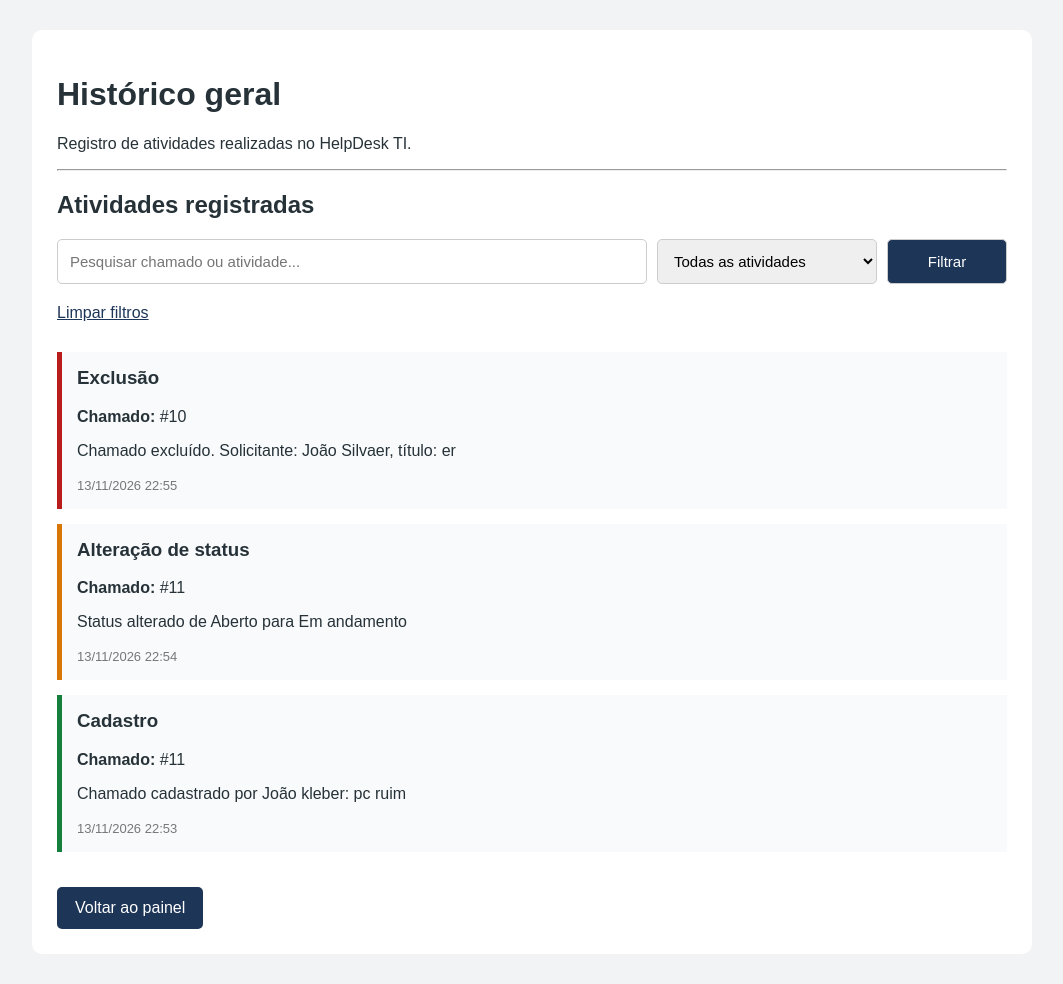
After one commit to ThiagoTJB/HelpDesk-TI, a Flask app: page /historico-geral in a window 1280 px wide. The commit adds this page. Shown: the whole page, without its empty margins (108-1171 px from the left). Run offline with Flask 3, Linux system fonts and the light colour scheme; data comes from the database, SQL or seed files in the repository; both versions use the stored data as it was after the commit.

Commit message:
v010
adicionado o historico geral

```diff
--- a/app.py
+++ b/app.py
@@ -244,10 +244,36 @@ def atualizar(id):
 
 
 # Excluir chamado
+
 @app.route("/excluir/<int:id>", methods=["POST"])
 def excluir(id):
     banco = conectar()
 
+    # Buscar informações do chamado antes da exclusão
+    chamado = banco.execute(
+        "SELECT solicitante, titulo FROM chamados WHERE id = ?",
+        (id,)
+    ).fetchone()
+
+    if chamado is None:
+        banco.close()
+        return "Chamado não encontrado", 404
+
+    solicitante = chamado[0]
+    titulo = chamado[1]
+
+    # Registrar exclusão no histórico
+    banco.execute("""
+        INSERT INTO historico
+        (chamado_id, acao, descricao, data_hora)
+        VALUES (?, ?, ?, strftime('%d/%m/%Y %H:%M', 'now', 'localtime'))
+    """, (
+        id,
+        "Exclusão",
+        f"Chamado excluído. Solicitante: {solicitante}, título: {titulo}"
+    ))
+
+    # Excluir chamado
     banco.execute(
         "DELETE FROM chamados WHERE id = ?",
         (id,)
@@ -257,6 +283,7 @@ def excluir(id):
     banco.close()
 
     return redirect("/")
+
 
 
 # Editar chamado
@@ -351,6 +378,59 @@ def historico(id):
         registros=registros
     )
 
+
+
+# Visualizar histórico geral
+
+# Visualizar histórico geral
+@app.route("/historico-geral")
+def historico_geral():
+    banco = conectar()
+
+    busca = request.args.get("busca", "").strip()
+    acao = request.args.get("acao", "")
+
+    sql = """
+        SELECT historico.*
+        FROM historico
+        WHERE 1=1
+    """
+
+    parametros = []
+
+    if busca:
+        sql += """
+            AND (
+                CAST(historico.chamado_id AS TEXT) LIKE ?
+                OR historico.descricao LIKE ?
+            )
+        """
+
+        parametros.extend([
+            f"%{busca}%",
+            f"%{busca}%"
+        ])
+
+    if acao:
+        sql += " AND historico.acao = ?"
+        parametros.append(acao)
+
+    sql += " ORDER BY historico.id DESC"
+
+    registros = banco.execute(
+        sql, parametros
+    ).fetchall()
+
+    banco.close()
+
+    return render_template(
+        "historico_geral.html",
+        registros=registros,
+        busca=busca,
+        acao_selecionada=acao
+    )
+
+
 # Executar aplicação
 if __name__ == "__main__":
     criar_banco()
--- /dev/null
+++ b/templates/historico_geral.html
@@ -0,0 +1,205 @@
+
+<!DOCTYPE html>
+<html lang="pt-br">
+
+<head>
+    <meta charset="UTF-8">
+    <meta name="viewport" content="width=device-width, initial-scale=1.0">
+
+    <title>Histórico Geral | HelpDesk TI</title>
+
+    <style>
+        * {
+            box-sizing: border-box;
+        }
+
+        body {
+            font-family: Arial, sans-serif;
+            background: #f1f3f5;
+            margin: 0;
+            padding: 30px;
+            color: #263238;
+        }
+
+        .container {
+            max-width: 1000px;
+            margin: auto;
+            background: white;
+            padding: 25px;
+            border-radius: 10px;
+        }
+
+        .registro {
+            border-left: 5px solid #1d3557;
+            padding: 15px;
+            margin: 15px 0;
+            background: #f8fafc;
+        }
+
+        .registro h3 {
+            margin-top: 0;
+        }
+
+        .cadastro {
+            border-color: #15803d;
+        }
+
+        .edicao {
+            border-color: #2563eb;
+        }
+
+        .exclusao {
+            border-color: #b91c1c;
+        }
+
+        .alteracao {
+            border-color: #d97706;
+        }
+
+        .data {
+            color: #777;
+            font-size: 13px;
+        }
+
+        .botao {
+            display: inline-block;
+            background: #1d3557;
+            color: white;
+            padding: 12px 18px;
+            text-decoration: none;
+            border-radius: 5px;
+            margin-top: 20px;
+        }
+
+        @media (max-width: 600px) {
+            body {
+                padding: 15px;
+            }
+        }
+
+        .filtros {
+    display: grid;
+    grid-template-columns: 1fr 220px 120px;
+    gap: 10px;
+    margin: 20px 0;
+}
+
+input, select, button {
+    padding: 12px;
+    border: 1px solid #ccc;
+    border-radius: 5px;
+    font-size: 15px;
+}
+
+button {
+    background: #1d3557;
+    color: white;
+    cursor: pointer;
+}
+
+button:hover {
+    background: #294b78;
+}
+
+.limpar {
+    display: inline-block;
+    color: #1d3557;
+    margin-bottom: 15px;
+}
+
+@media (max-width: 600px) {
+    .filtros {
+        grid-template-columns: 1fr;
+    }
+}
+    </style>
+</head>
+
+<body>
+
+    <div class="container">
+
+        <h1>Histórico geral</h1>
+
+        <p>Registro de atividades realizadas no HelpDesk TI.</p>
+
+        <hr>
+
+        <h2>Atividades registradas</h2>
+
+        <form action="/historico-geral" method="GET" class="filtros">
+
+    <input
+        type="text"
+        name="busca"
+        placeholder="Pesquisar chamado ou atividade..."
+        value="{{ busca }}"
+    >
+
+    <select name="acao">
+
+        <option value="">Todas as atividades</option>
+
+        <option value="Cadastro"
+        {% if acao_selecionada == 'Cadastro' %}selected{% endif %}>
+            Cadastro
+        </option>
+
+        <option value="Edição"
+        {% if acao_selecionada == 'Edição' %}selected{% endif %}>
+            Edição
+        </option>
+
+        <option value="Alteração de status"
+        {% if acao_selecionada == 'Alteração de status' %}selected{% endif %}>
+            Alteração de status
+        </option>
+
+        <option value="Exclusão"
+        {% if acao_selecionada == 'Exclusão' %}selected{% endif %}>
+            Exclusão
+        </option>
+
+    </select>
+
+    <button type="submit">Filtrar</button>
+
+</form>
+
+<a href="/historico-geral" class="limpar">Limpar filtros</a>
+
+        {% for registro in registros %}
+
+            <div class="registro
+                {% if registro[2] == 'Cadastro' %}cadastro
+                {% elif registro[2] == 'Edição' %}edicao
+                {% elif registro[2] == 'Exclusão' %}exclusao
+                {% elif registro[2] == 'Alteração de status' %}alteracao
+                {% endif %}">
+
+                <h3>{{ registro[2] }}</h3>
+
+                <p>
+                    <b>Chamado:</b> #{{ registro[1] }}
+                </p>
+
+                <p>{{ registro[3] }}</p>
+
+                <span class="data">
+                    {{ registro[4] }}
+                </span>
+
+            </div>
+
+        {% else %}
+
+            <p>Nenhuma atividade registrada.</p>
+
+        {% endfor %}
+
+        <a href="/" class="botao">Voltar ao painel</a>
+
+    </div>
+
+</body>
+</html>
```
Also changed, not shown: templates/index.html (+27 -4 lines), database.db.
